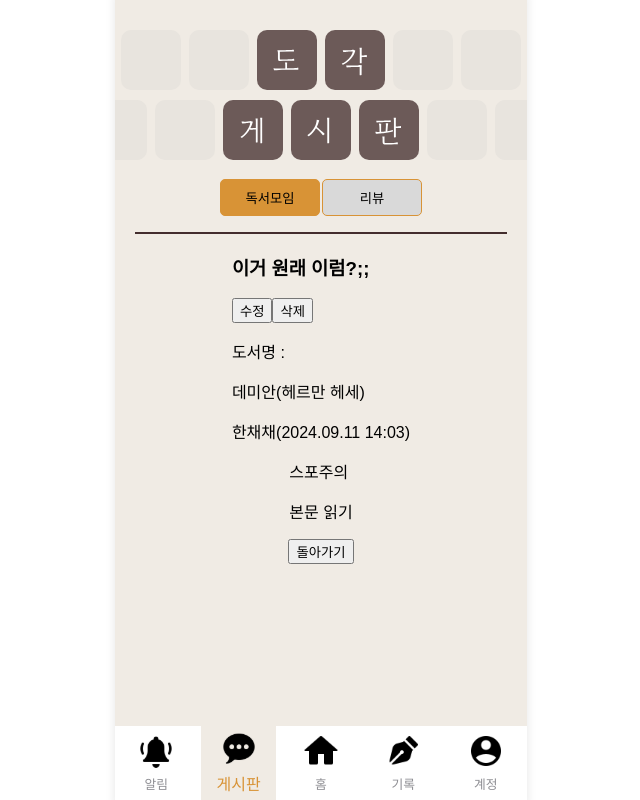
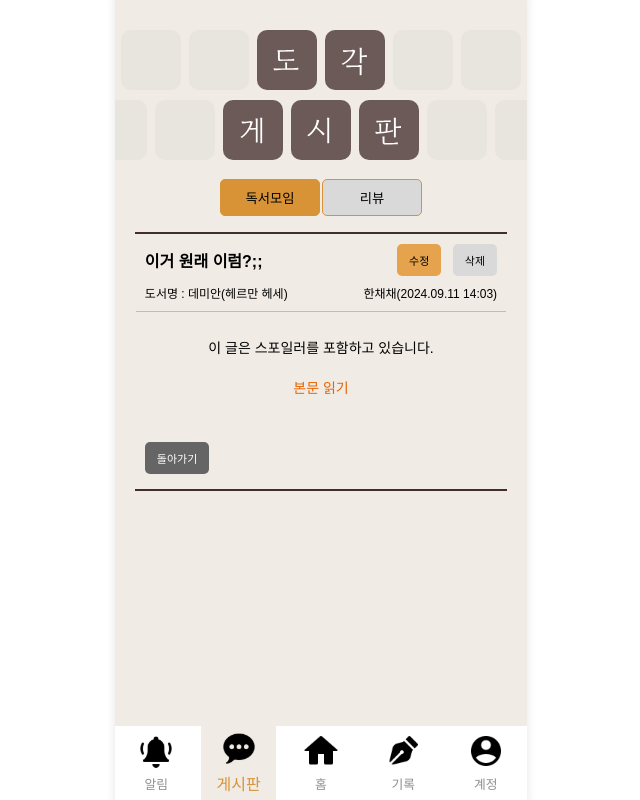
Before and after one commit to LIKELION-HUFS-12th/Dogak_FE2, a React (Vite) app: page /board/9/detail/1 in a window 1280 px wide. Shown: the whole page, without its empty margins (319-959 px from the left). Built offline with nearby package versions, Linux system fonts and the light colour scheme; a web font is replaced by a local one.

Commit message:
Design: 게시글 상세 css

```diff
--- a/src/features/board/components/BoardDetailBox.jsx
+++ b/src/features/board/components/BoardDetailBox.jsx
@@ -1,5 +1,6 @@
 import React, {useState} from 'react'
 import { useNavigate, useParams } from 'react-router-dom';
+import { PostBodyBox, PostBtnBox, PostContainer, PostInfoBox, PostSpoilerBtn, PostTitle, PostTitleBox, SmallBtn } from './BoardStyled';
 
 function BoardDetailBox() {
   const [isExpanded, setIsExpended] = useState(false);
@@ -17,30 +18,33 @@ function BoardDetailBox() {
   }
 
   return (
-    <>
-      <div>
-        <div>
+    <PostContainer>
+      <PostTitleBox>
+        <PostTitle>
           <h3>이거 원래 이럼?;;</h3>
           <div>
-            <button>수정</button>
-            <button>삭제</button>
+            <SmallBtn color="#000" Bgcolor='#e5a34d'>수정</SmallBtn>
+            <SmallBtn color="#000" Bgcolor='#d9d9d9'>삭제</SmallBtn>
           </div>
-        </div>
+        </PostTitle>
 
-        <div>
-          <div><p>도서명 :</p><p>데미안(헤르만 헤세)</p></div>
+        <PostInfoBox>
+          <div>도서명 : 데미안(헤르만 헤세)</div>
           <div>한채채(2024.09.11 14:03)</div>
-        </div>
-      </div>
+        </PostInfoBox>
+      </PostTitleBox>
       {isExpanded
-      ? <div>글의 내용을 볼 수 있어요</div>
-      : <div>
-          <p>스포주의</p>
-          <p onClick={handleToggle}>본문 읽기</p>
-        </div>
+      ? <PostBodyBox>이제 글의 내용을 볼 수 있어요</PostBodyBox>
+      : <PostBodyBox center={true}>
+          <div>이 글은 스포일러를 포함하고 있습니다.</div>
+          <PostSpoilerBtn onClick={handleToggle}>본문 읽기</PostSpoilerBtn>
+        </PostBodyBox>
       }
-      <button onClick={() => handleGoBack()}>돌아가기</button>
-    </>
+      <PostBtnBox>
+        <SmallBtn Bgcolor="#656565" onClick={() => handleGoBack()}>돌아가기</SmallBtn>
+      </PostBtnBox>
+
+    </PostContainer>
   )
 }
 
--- a/src/features/board/components/BoardStyled.jsx
+++ b/src/features/board/components/BoardStyled.jsx
@@ -80,9 +80,9 @@ export const Hr = styled.hr`
 
 export const SmallBtn = styled.button`
   font-size: 11px;
-  padding: 8px 15px;
-  color: #fff;
-  background-color: ${(props) => props.color || "#432d2d"};
+  padding: 8px 12px;
+  color: ${(props) => props.color || "#fff"};
+  background-color: ${(props) => props.Bgcolor || "#432d2d"};
   border: none;
   border-radius: 5px;
 `
@@ -95,3 +95,69 @@ export const ListPageBox = styled.div`
   width: 100%;
   min-width: 412px;
 `
+
+export const PostContainer = styled.div`
+  width: 90%;
+  display: flex;
+  flex-direction: column;
+  align-items: center;
+  justify-content: center;
+`
+
+export const PostTitleBox = styled.div`
+  display: flex;
+  flex-direction: column;
+  width: 100%;
+  justify-content: center;
+  align-items: center;
+  border-bottom: solid 0.5px #bdbdbd;
+  padding-bottom: 10px;
+`
+
+export const PostTitle = styled.div`
+  display: flex;
+  width: 95%;
+  justify-content: space-between;
+  align-items: center;
+  margin: 10px 0 8px;
+
+  h3 {
+    font-size: 16px;
+    margin: 0;
+  }
+
+  div {
+    display: flex;
+    width: 100px;
+    justify-content: space-between;
+  }
+`
+export const PostInfoBox = styled.div`
+  display: flex;
+  width: 95%;
+  justify-content: space-between;
+  font-size: 12px;
+`
+
+export const PostBodyBox = styled.div`
+  display: flex;
+  width: 95%;
+  margin: 25px;
+  flex-direction: column;
+  font-size: 14px;
+
+  align-items: ${(props) => (props.center ? 'center' : '')};
+`
+
+export const PostSpoilerBtn = styled.div`
+  cursor: pointer;
+  margin: 20px;
+  color: #e76300;
+
+  &:hover {
+    color: #e5a34d;
+  }
+`
+export const PostBtnBox = styled.div`
+  width: 95%;
+`
--- a/src/features/board/pages/BoardDetailPage.jsx
+++ b/src/features/board/pages/BoardDetailPage.jsx
@@ -9,6 +9,7 @@ function BoardDetailPage() {
       <TabMenu />
       <Hr/>
       <BoardDetailBox/>
+      <Hr/>
     </ListPageBox>
   )
 }
--- a/src/features/board/pages/BoardListPage.jsx
+++ b/src/features/board/pages/BoardListPage.jsx
@@ -22,7 +22,7 @@ function BoardListPage() {
       <BoardList />
       <ButtonBox>
         <SmallBtn
-        color='#d89336'
+        Bgcolor='#d89336'
         onClick={() => navigate(`/board/my`)}
         >내 글 보기</SmallBtn>
         <SmallBtn
```
